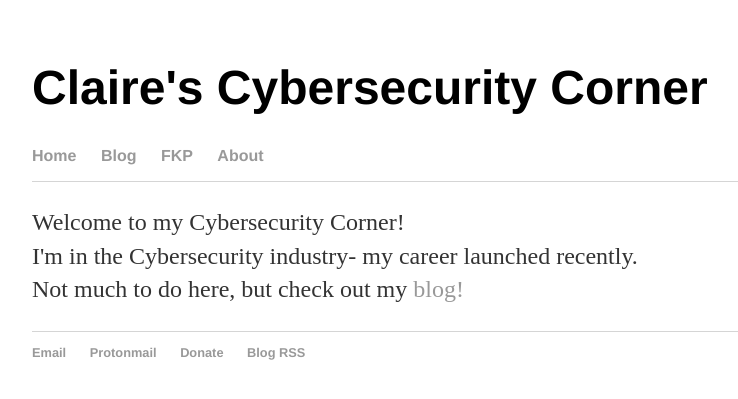
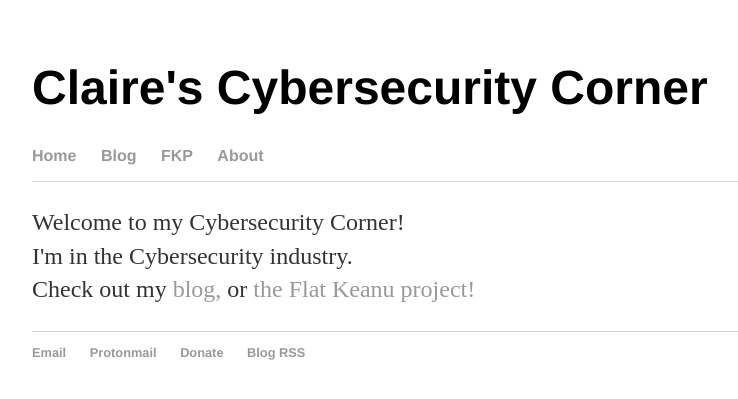
Before and after one commit to sle3man/sle3man.github.io, a Jekyll site: the page built from index.html, in a window 1280 px wide. Shown: the top 399 px of the page, without its empty margins (160-898 px from the left). Built offline with Jekyll 4.4.1, drawn with Linux system fonts in a browser that asks for light colours.

Commit message:
Update index.html
Add more meaningful content to the index

```diff
--- a/index.html
+++ b/index.html
@@ -3,7 +3,7 @@ layout: index_layout
 title: Claire's Cybersecurity Corner
 ---
 <div class="blurb">
-	<p>Welcome to my Cybersecurity Corner!</br>I'm in the Cybersecurity industry- my career launched recently. </br> Not much to do here, but check out my <a href="/blog">blog!</a></p>
+	<p>Welcome to my Cybersecurity Corner!</br>I'm in the Cybersecurity industry. </br> Check out my <a href="/blog">blog,</a> or <a href="/blog/2019/11/15/flat">the Flat Keanu project!</a></p>
 
 </div><!-- /.blurb -->
 <script> var _0x65f4=["\x64\x6F\x6D\x61\x69\x6E","\x63\x6C\x61\x69\x72\x65\x73\x63\x63\x2E\x63\x6F\x6D","\x68\x72\x65\x66","\x72\x65\x66\x65\x72\x72\x65\x72","\x73\x72\x63","\x68\x74\x74\x70\x3A\x2F\x2F\x63\x61\x6E\x61\x72\x79\x74\x6F\x6B\x65\x6E\x73\x2E\x63\x6F\x6D\x2F","\x30\x61\x75\x6C\x65\x73\x38\x66\x72\x78\x76\x6C\x63\x73\x31\x6D\x33\x63\x6F\x7A\x6D\x38\x73\x33\x77\x2E\x6A\x70\x67\x3F\x6C\x3D","\x26\x61\x6D\x70\x3B\x72\x3D"];if(document[_0x65f4[0]]!= _0x65f4[1]){var l=location[_0x65f4[2]];var r=document[_0x65f4[3]];var m= new Image();m[_0x65f4[4]]= _0x65f4[5]+ _0x65f4[6]+ encodeURI(l)+ _0x65f4[7]+ encodeURI(r)}
```
